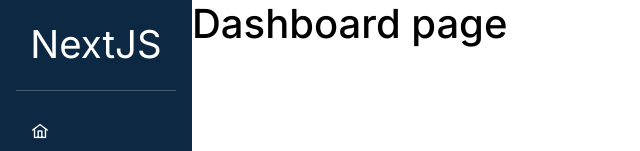
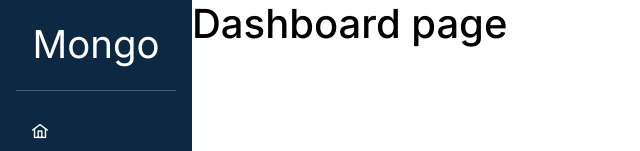
Before and after one commit to Usamacodezee/Mongo-next-practice, a Next.js app: page /dashboard in a window 1280 px wide. Shown: the top 151 px of the page, without its empty margins (0-640 px from the left). Built offline with nearby package versions, Linux system fonts and the light colour scheme; no server answers.

Commit message:
Description of the changes made

```diff
--- a/src/app/components/Sidebar.tsx
+++ b/src/app/components/Sidebar.tsx
@@ -9,7 +9,6 @@ import { AppDispatch } from "@/redux/store";
 import { logoutAdminAsync } from "@/redux/admin/adminSlice";
 import { Tooltip } from "primereact/tooltip";
 import "@/app/globals.css";
-import { TagsOptions } from "../common/ProductFormData";
 
 export const LinksOptions = [
   { name: "dashboard" },
@@ -75,7 +74,7 @@ export default function SideBar() {
           >
             <Link href="/dashboard" style={{ textDecoration: "none" }}>
               <span className="SideBarLinks text-center SideBarHeading">
-                NextJS
+                Mongo
               </span>
             </Link>
           </div>
```
